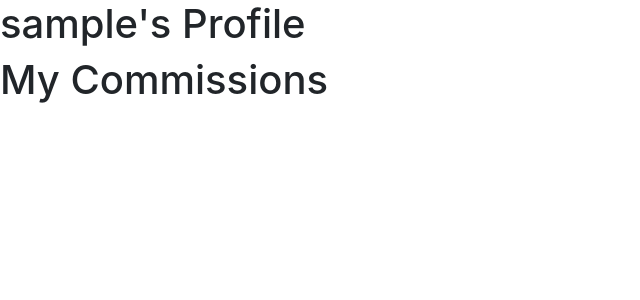
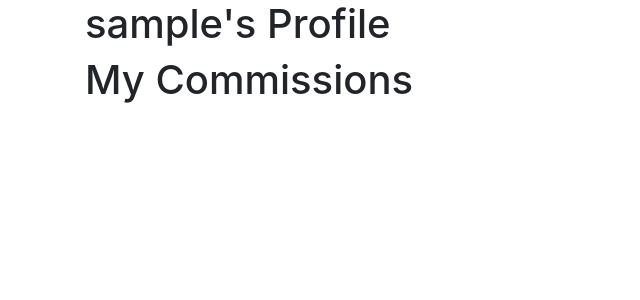
Before and after one commit to seakonn/milestone-four, a Django app: page /accounts/profile/ in a window 1280 px wide. Shown: the part 56-356 px from the top of the page, without its empty margins (0-640 px from the left). Run offline with Django 3.2, Linux system fonts and the light colour scheme; the visitor is signed in with stand-in values (Sample User, id 1); data that the repository does not hold is empty; some libraries are stand-ins or nearby versions.

Commit message:
Added container and footer

```diff
--- a/templates/base.html
+++ b/templates/base.html
@@ -71,24 +71,20 @@ https://github.com/Code-Institute-Solutions/AuthenticationAndAuthorisation/tree/
         </div>
     </nav>
 
-
-
-
-
-
-
-
-
+    <div class="container">
         <h1>
         {% block page_heading %} {% endblock %}
         </h1>
-
 
         {% if messages %}
         <div>
         {% for message in messages %} {{ message }} {% endfor %}
         </div>
         {% endif %} {% block content %}{% endblock %}
+    </div>
+
+    <footer>
+    </footer>
 
     <script src="https://cdnjs.cloudflare.com/ajax/libs/jquery/3.5.1/jquery.slim.min.js"></script>
     <script src="https://cdnjs.cloudflare.com/ajax/libs/popper.js/1.16.1/umd/popper.min.js"></script>
```
Lines whose indentation alone changed are shown as unchanged.
